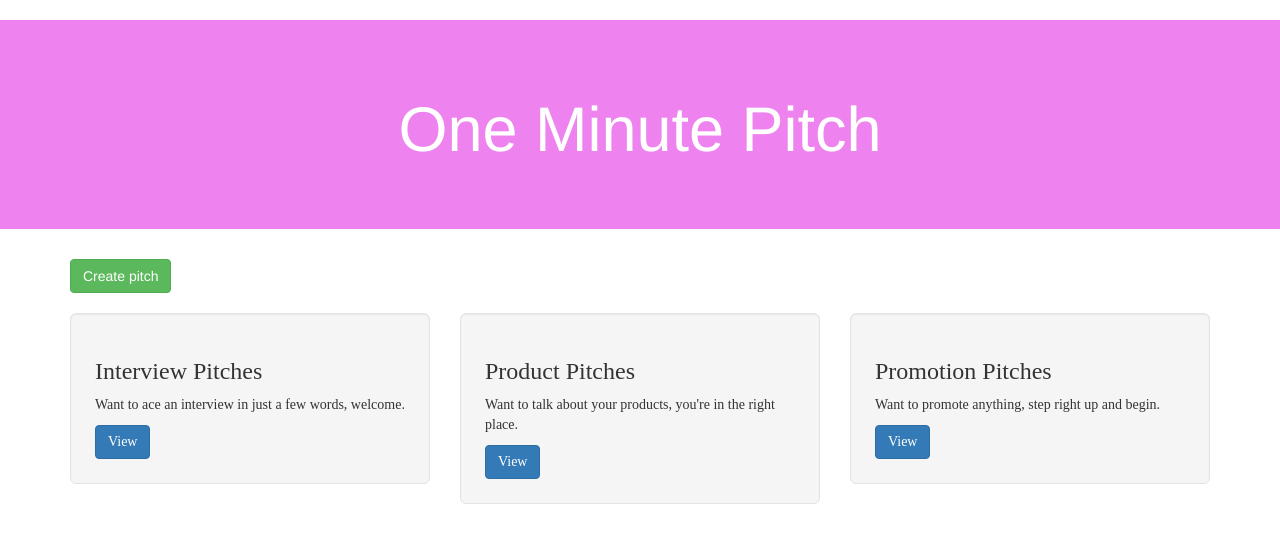
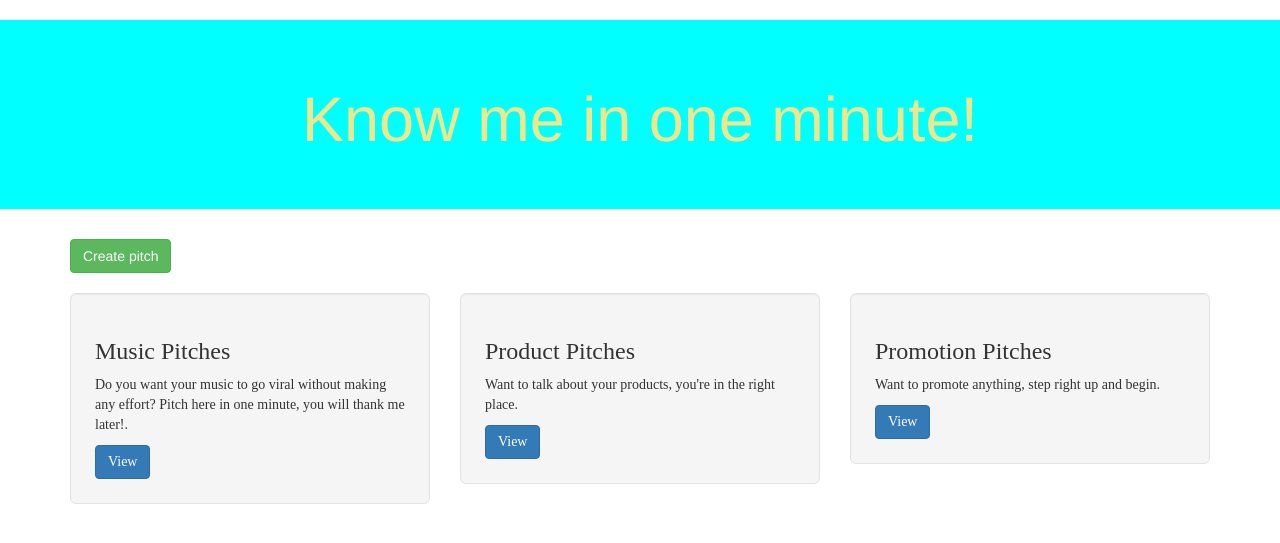
Before and after one commit to ange123ux/pitches, a Flask app: template app/templates/index.html in a window 1280 px wide. Shown: the part 52-595 px from the top of the page. Run offline with Flask 2, Linux system fonts and the light colour scheme; the template is opened without the code that fills it, so the values that code supplies are empty; some libraries are stand-ins or nearby versions; some web fonts are replaced.

Commit message:
Created the paragraph for the music category

```diff
--- a/app/templates/index.html
+++ b/app/templates/index.html
@@ -11,8 +11,8 @@
 {%endblock%}
 <!-- Content block -->
 {%block content%}
-<div class="jumbotron text-center" style="background-color:violet; color: #fff; padding: 55px 25px; ">
-    <h1>One Minute Pitch</h1>
+<div class="jumbotron text-center" style="background-color:cyan; color:khaki; padding: 45px 15px; ">
+    <h1>Know me in one minute!</h1>
 </div>
 <div class="container" style="padding-bottom: 20px;">
     <a href="{{url_for('main.new_pitch')}}" class="btn btn-success">Create pitch</a>
@@ -22,8 +22,8 @@
     <div class="row">
         <div class="col-md-4">
             <div class="well well-lg">
-                <h3>Interview Pitches</h3>
-                <p>Want to ace an interview in just a few words, welcome.</p>
+                <h3>Music Pitches</h3>
+                <p>Do you want your music to go viral without making any effort? Pitch here in one minute, you will thank me later!.</p>
                 <a href="{{url_for('main.interview_pitches')}}" class="btn btn-primary -center">View</a>
             </div>
         </div>
```
